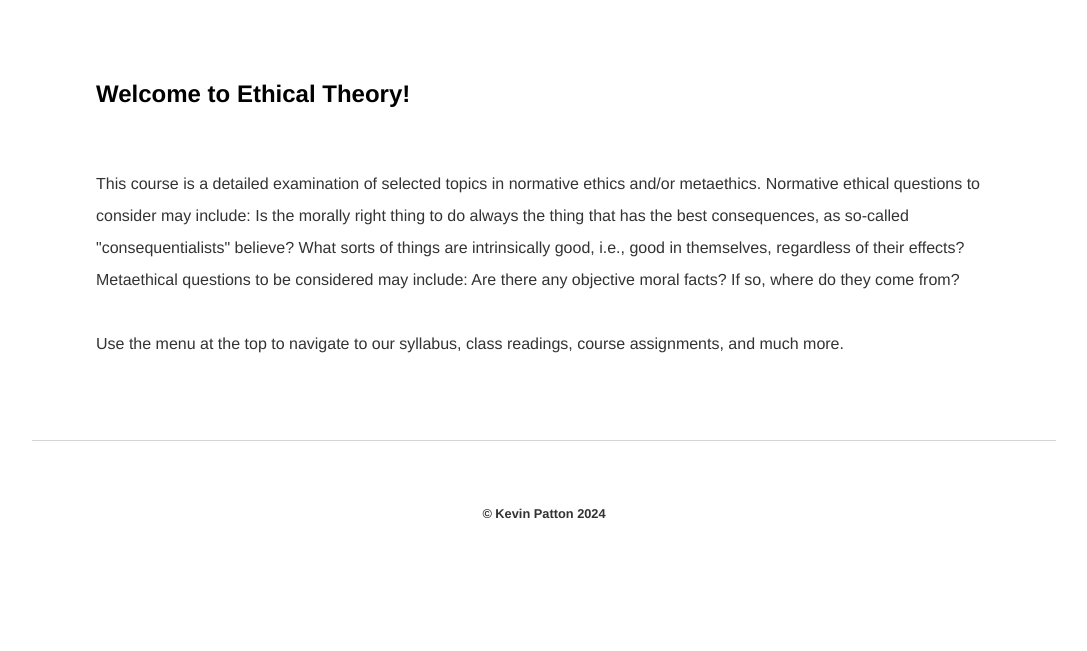
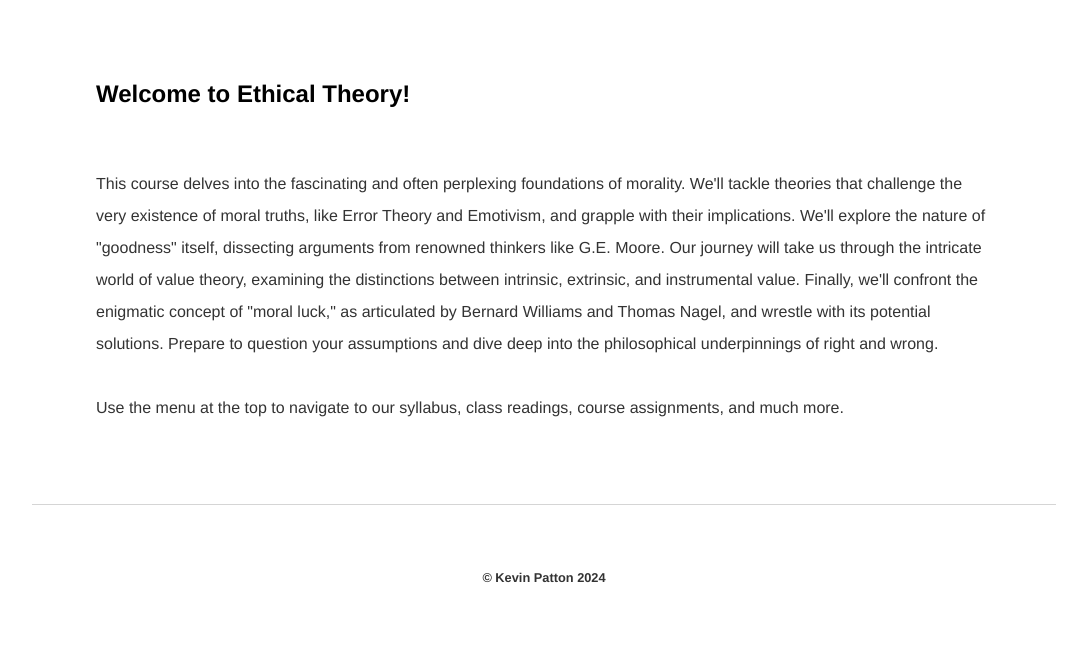
Before and after one commit to kevinjpatton/kevinjpatton.github.io, a Jekyll site: the page built from teaching/phil_3050/index.html, in a window 1280 px wide. Shown: the part 348-999 px from the top of the page, without its empty margins (96-1183 px from the left). Built offline with Jekyll 4.4.1, drawn with Linux system fonts in a browser that asks for light colours; Markdown is read by kramdown in place of the engine named in the settings; before the commit the page ends 935 px from its top, so only the background shows below that.

Commit message:
Update index.html

```diff
--- a/teaching/phil_3050/index.html
+++ b/teaching/phil_3050/index.html
@@ -3,4 +3,4 @@ layout: 3050
 title: PHIL3050 - Home
 ---
 <h2>Welcome to Ethical Theory!</h2>
-<p>This course is a detailed examination of selected topics in normative ethics and/or metaethics. Normative ethical questions to consider may include: Is the morally right thing to do always the thing that has the best consequences, as so-called "consequentialists" believe? What sorts of things are intrinsically good, i.e., good in themselves, regardless of their effects? Metaethical questions to be considered may include: Are there any objective moral facts? If so, where do they come from?<br><br>Use the menu at the top to navigate to our syllabus, class readings, course assignments, and much more.</p>
+<p>This course delves into the fascinating and often perplexing foundations of morality. We'll tackle theories that challenge the very existence of moral truths, like Error Theory and Emotivism, and grapple with their implications. We'll explore the nature of "goodness" itself, dissecting arguments from renowned thinkers like G.E. Moore. Our journey will take us through the intricate world of value theory, examining the distinctions between intrinsic, extrinsic, and instrumental value. Finally, we'll confront the enigmatic concept of "moral luck," as articulated by Bernard Williams and Thomas Nagel, and wrestle with its potential solutions. Prepare to question your assumptions and dive deep into the philosophical underpinnings of right and wrong.<br><br>Use the menu at the top to navigate to our syllabus, class readings, course assignments, and much more.</p>
```
